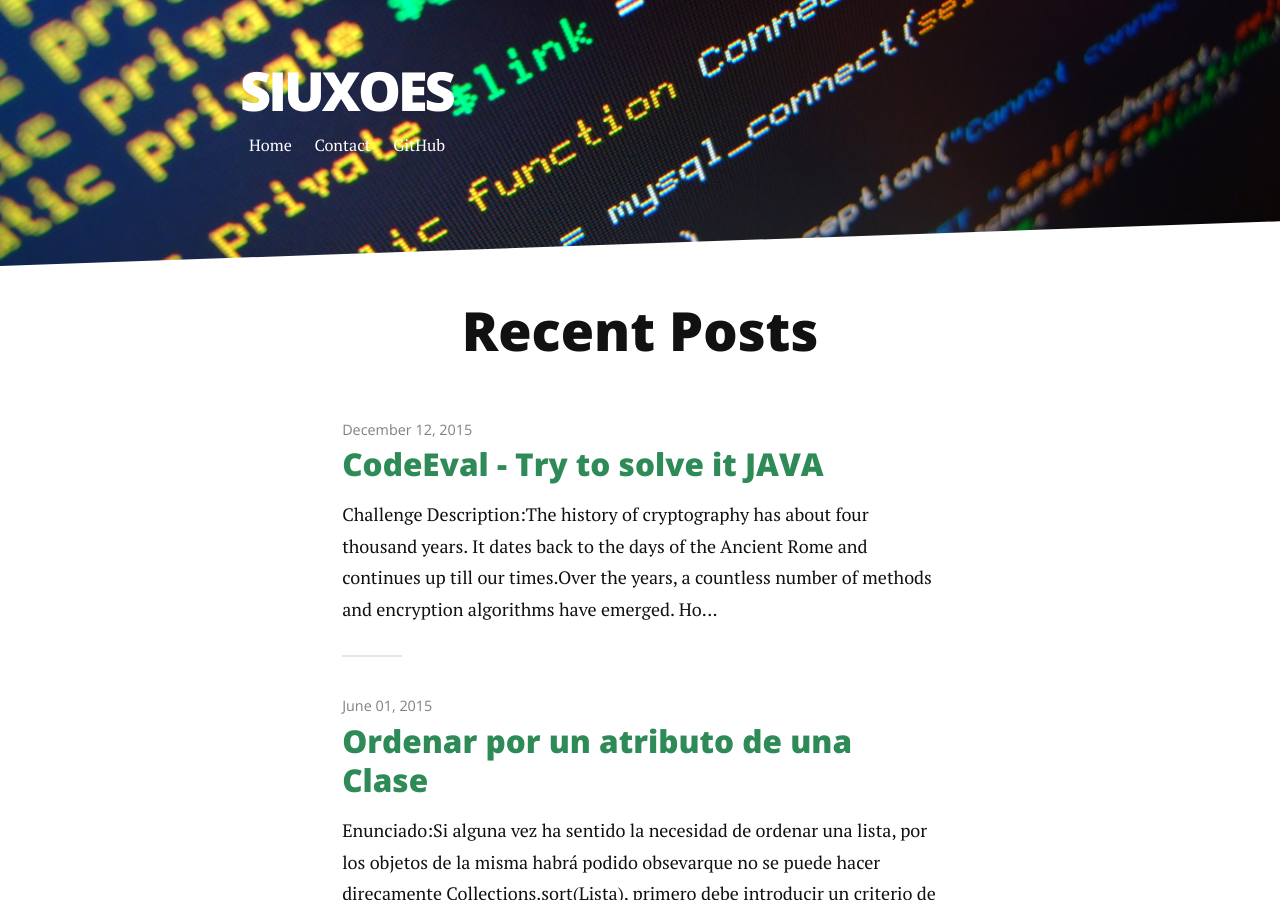
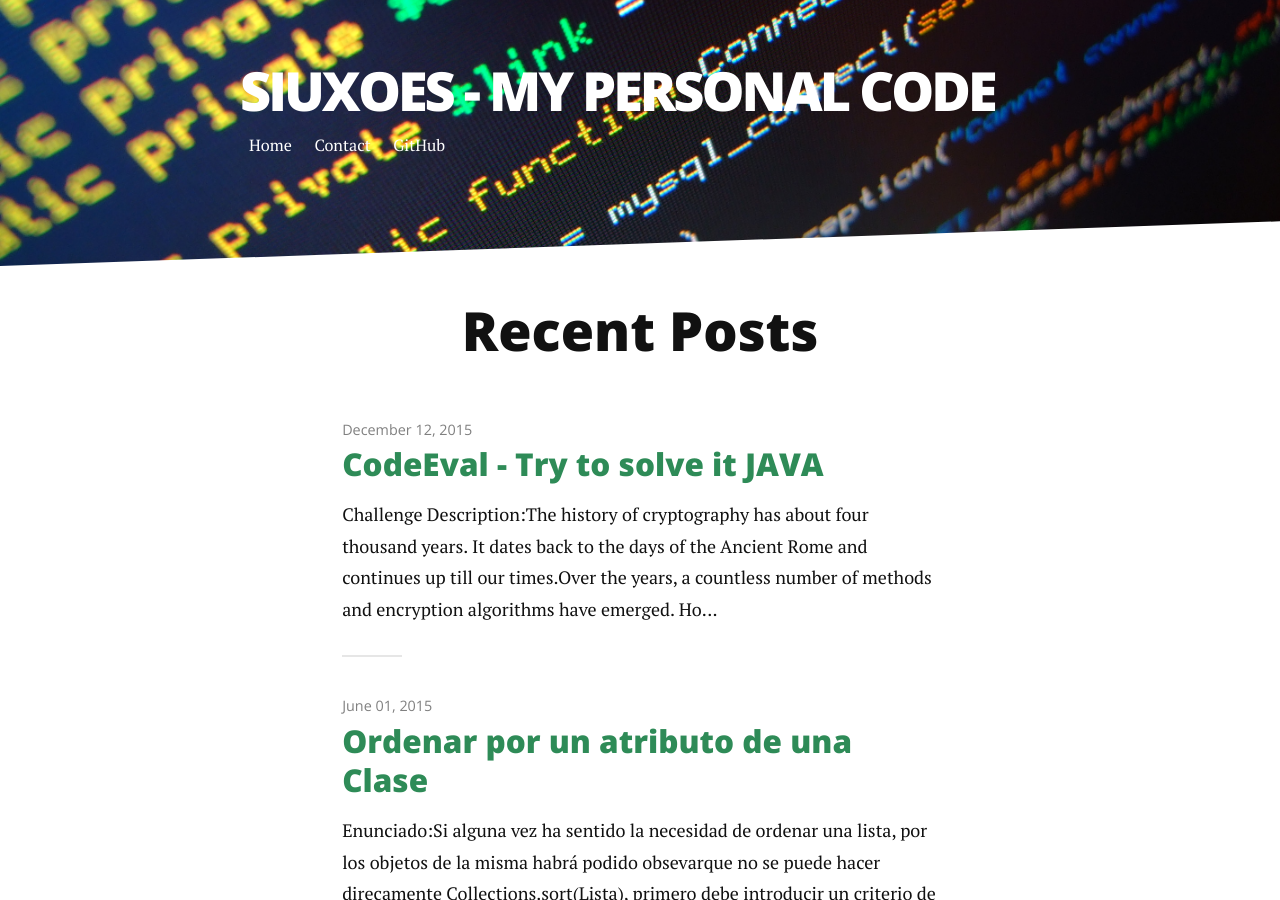
Before and after one commit to siuxoes/siuxoes.github.io, a Jekyll site: the page built from index.html, in a window 1280 px wide and 900 px high. Built offline with Jekyll 4.4.1, drawn with Linux system fonts in a browser that asks for light colours; nearby versions of some CDN libraries; Markdown is read by kramdown in place of the engine named in the settings; the list of posts is cut into pages by our own code.

Commit message:
config changed

```diff
--- a/_config.yml
+++ b/_config.yml
@@ -1,4 +1,4 @@
-title: Siuxoes
+title: Siuxoes - My personal code
 description: Spanish|English blog about code
 
 url: http://siuxoes.github.io
```
